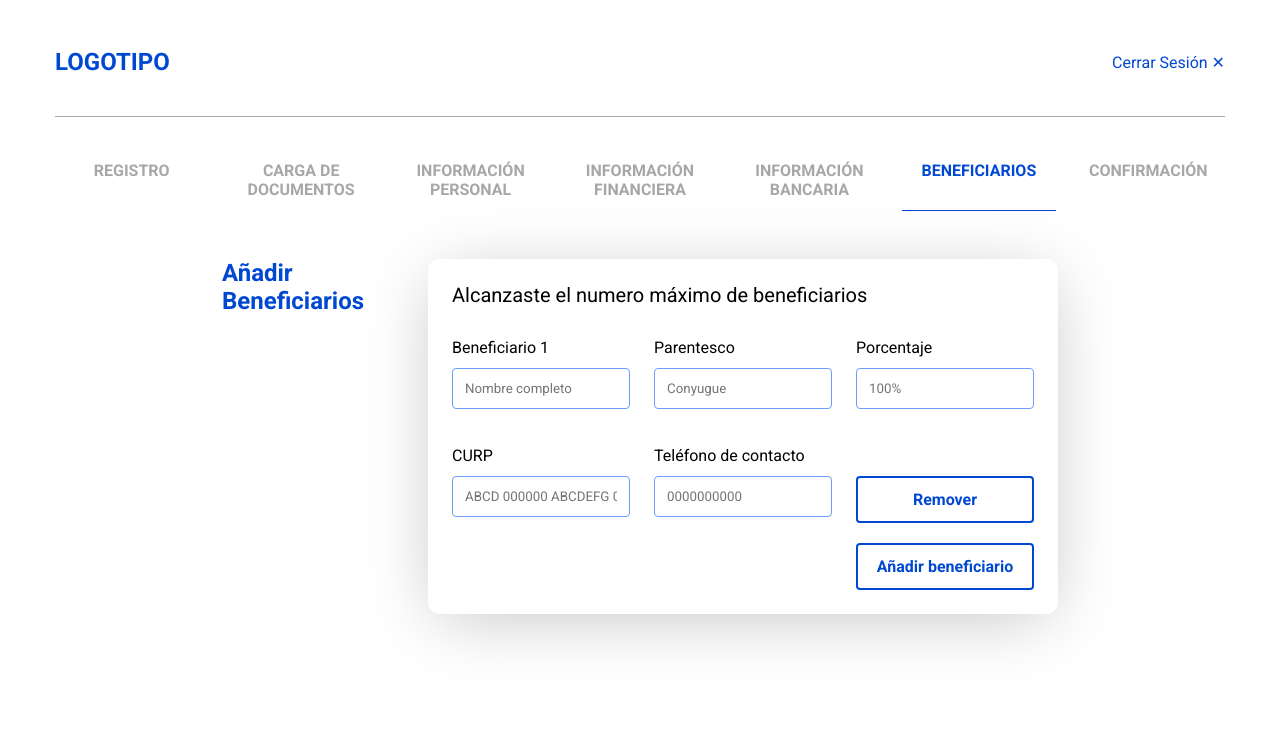
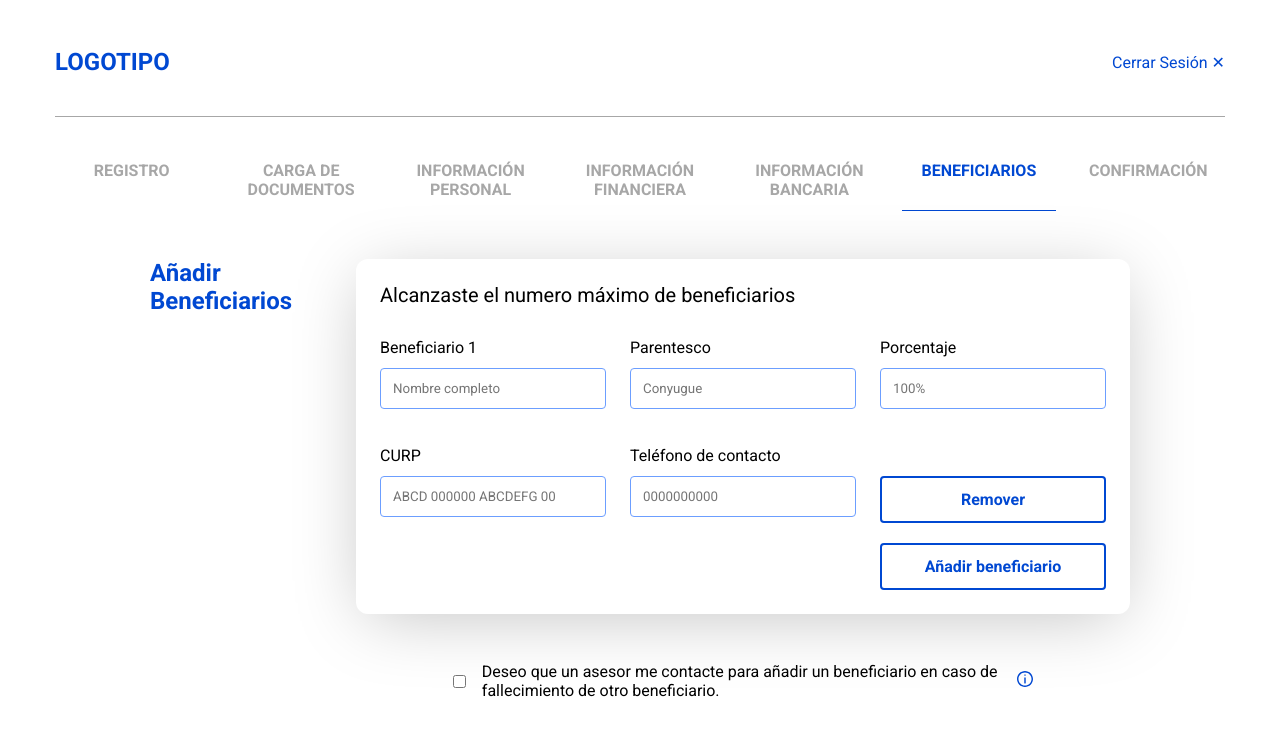
Before and after one commit to OscarAguilarL/prueba-web-trainee-columbus, a React (Vite) app: page / in a window 1280 px wide. Shown: the top 736 px of the page. Built offline with nearby package versions, Linux system fonts and the light colour scheme.

Commit message:
Create checkbox component and hover tooltip

```diff
--- a/package.json
+++ b/package.json
@@ -8,6 +8,7 @@
     "preview": "vite preview"
   },
   "dependencies": {
+    "@tippyjs/react": "^4.2.6",
     "react": "^18.0.0",
     "react-dom": "^18.0.0",
     "sass": "^1.51.0"
--- a/src/components/Beneficiary.tsx
+++ b/src/components/Beneficiary.tsx
@@ -1,6 +1,12 @@
 import { FormEvent, useState } from 'react'
+import Tippy from '@tippyjs/react'
+
 import { useForm } from '../hooks'
 import { Button } from './Button'
+
+import 'tippy.js/dist/tippy.css' // optional
+
+import infoIcon from '../assets/info-icon.svg'
 
 interface BeneficiaryEntity {
   fullname: string
@@ -214,6 +220,32 @@
             </div>
           </div>
         ))}
+
+        <div className="beneficiary__checkbox">
+          <input
+            className="beneficiary__check--input"
+            type="checkbox"
+            id="check"
+          />
+          <label className="beneficiary__check--label" htmlFor="check">
+            Deseo que un asesor me contacte para añadir un beneficiario en caso
+            de fallecimiento de otro beneficiario.
+          </label>
+          <span className="beneficiary__check--icon">
+            <Tippy
+              content={
+                <p>
+                  Activa esta casilla si deseas que un asesor te contacte
+                  posteriormente para definir beneficiarios adicionales en caso
+                  del fallecimiento de alguno de los beneficiarios previamente
+                  registrados.
+                </p>
+              }
+            >
+              <img src={infoIcon} alt="" />
+            </Tippy>
+          </span>
+        </div>
       </div>
     </div>
   )
--- a/src/styles/components/_beneficiary.scss
+++ b/src/styles/components/_beneficiary.scss
@@ -98,3 +98,33 @@
 .beneficiary__form--submit {
   grid-column-start: 3;
 }
+
+.beneficiary__checkbox {
+  margin-block-start: 2rem;
+  padding: 1rem;
+  display: flex;
+  align-items: center;
+  justify-content: center;
+  text-align: start;
+  gap: 1rem;
+}
+
+.beneficiary__check--input {
+  display: block;
+  padding: 1rem;
+}
+
+.beneficiary__check--label {
+  word-wrap: break-word;
+  max-width: 70%;
+}
+
+.beneficiary__check--icon {
+  display: block;
+  width: 1rem;
+  cursor: pointer;
+
+  img {
+    max-width: 100%;
+  }
+}
```
Also changed, not shown: src/assets/info-icon.svg (added), 1 other file (tests, documents, lock files or other folders).
